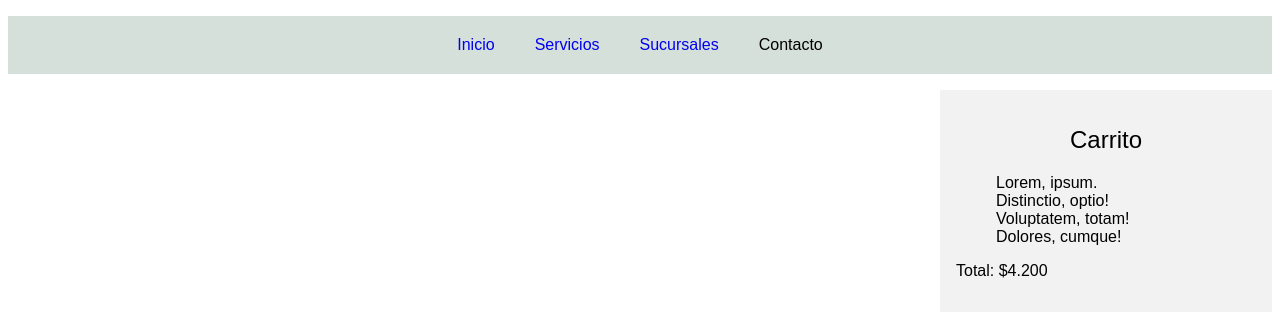
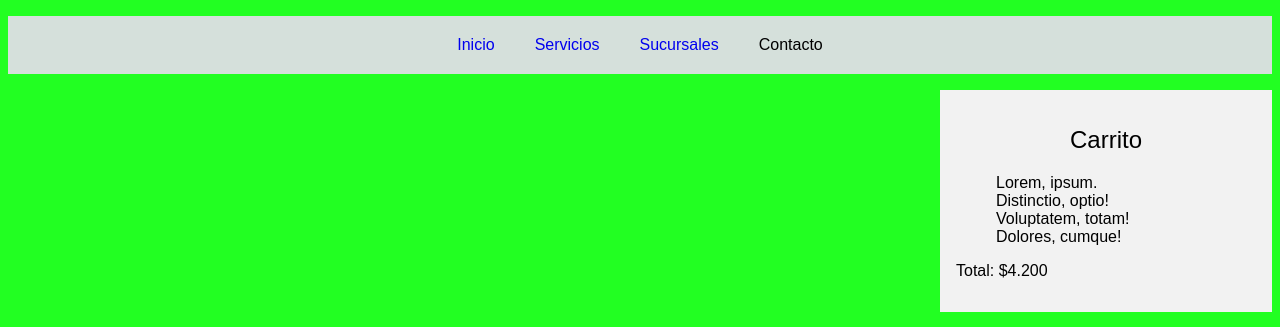
Before and after one commit to candymitzu/sitio-web, a plain HTML site: page index.html in a window 1280 px wide. Shown: the top 327 px of the page. Drawn offline with Linux system fonts and the light colour scheme.

Commit message:
Agrega color de fondo a body

```diff
--- a/css/style.css
+++ b/css/style.css
@@ -1,5 +1,6 @@
 body {
     font-family: Arial, Helvetica, sans-serif;
+    background-color: #2F2F;
 }
 h1,
 h2,
```
